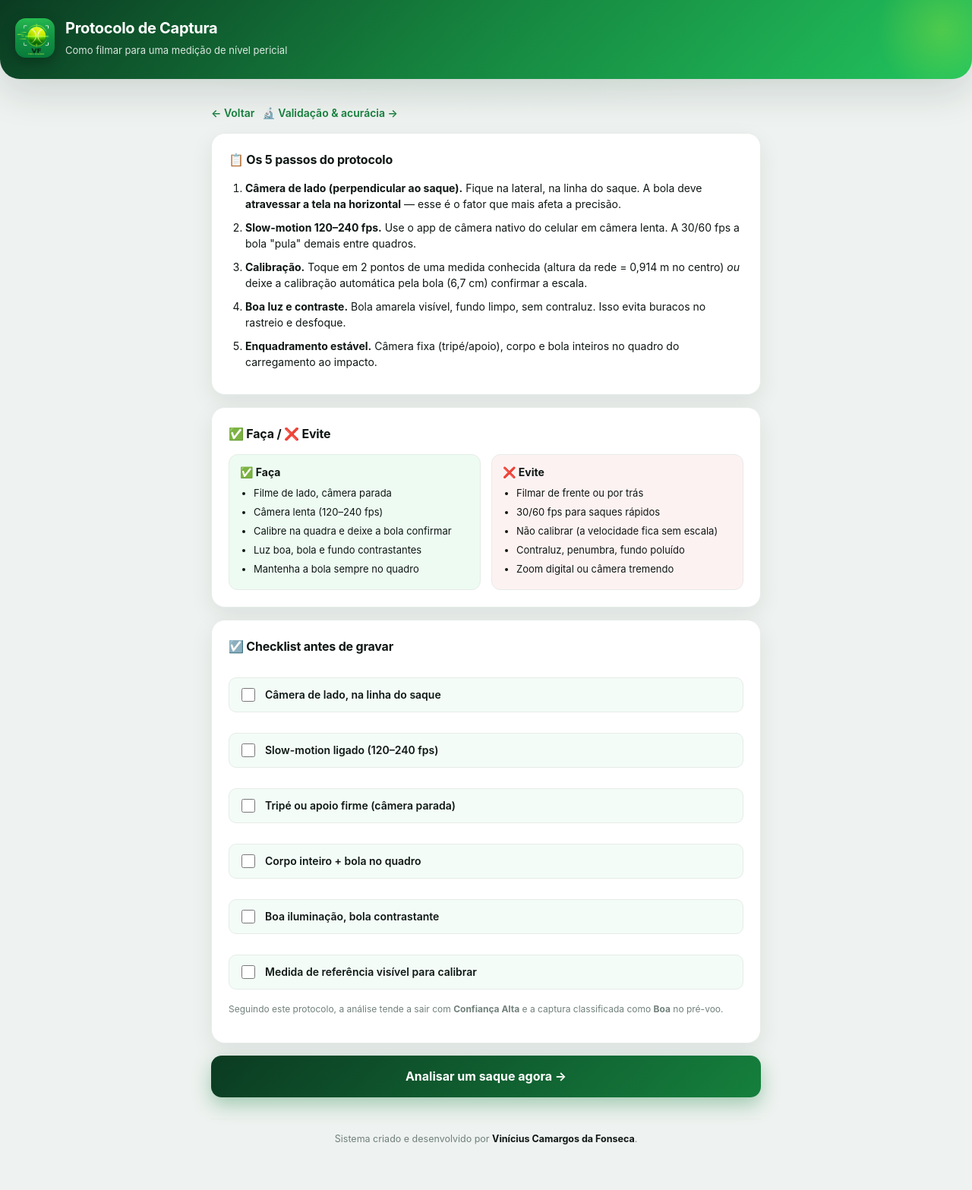
After one commit to viniciusdesimmcees-droid/vc-fisiocoach-gifs, a Flask app: page /protocolo in a window 1280 px wide. The commit adds this page. Shown: the whole page at 76% size. Run offline with Flask 3, Linux system fonts and the light colour scheme.

Commit message:
Add Scientific Validation seal: guided protocol + accuracy spec + drop-test self-check
Closes the reliability engine with a credibility layer:

- /protocolo: guided 5-step capture protocol (lateral camera, slow-motion,
  calibration, lighting, framing) with do/don't and a pre-capture checklist
- /validacao: methodology, expected-accuracy spec (derived from the same
  uncertainty model as the confidence seal: ±4% ideal, ±6% recommended,
  ±11% minimum, with per-speed margins), and a free-fall self-test
  (v = sqrt(2gH)) with an interactive calculator and reference table — a
  reproducible, radar-free way to verify the whole measurement chain
- /validacao/ficha.pdf: downloadable Technical Accuracy Sheet with the
  signature seal
- Honest framing throughout: engineering estimates, not lab certification;
  drop test validates low speed, fps adequacy covers high speed

Co-Authored-By: Claude Opus 4.8 <noreply@anthropic.com>
Claude-Session: https://claude.ai/code/session_01KUiv1DTYtbHrQLZZQoXPJC

```diff
--- a/tennis-serve-analyzer/webapp/app.py
+++ b/tennis-serve-analyzer/webapp/app.py
@@ -46,6 +46,7 @@ import posture  # noqa: E402
 import ballcal  # noqa: E402
 import confidence  # noqa: E402
 import preflight  # noqa: E402
+import validation  # noqa: E402
 
 history.init_db()
 
@@ -383,6 +384,46 @@ def postura_analisar():
             os.remove(in_path)
         except OSError:
             pass
+
+
+@app.route("/protocolo")
+def protocolo():
+    return render_template("protocolo.html")
+
+
+@app.route("/validacao")
+def validacao():
+    return render_template(
+        "validacao.html",
+        spec=validation.accuracy_spec(),
+        drops=validation.drop_table(),
+        ref_speeds=validation.REF_SPEEDS,
+        metodologia=validation.METODOLOGIA,
+    )
+
+
+@app.route("/validacao/ficha.pdf")
+def ficha_tecnica():
+    import tempfile
+
+    fd, tmp = tempfile.mkstemp(suffix=".pdf")
+    os.close(fd)
+    try:
+        reportpro.write_spec_pdf(
+            tmp, validation.accuracy_spec(), validation.drop_table(),
+            validation.REF_SPEEDS, validation.METODOLOGIA,
+        )
+        with open(tmp, "rb") as f:
+            data = f.read()
+    finally:
+        try:
+            os.remove(tmp)
+        except OSError:
+            pass
+    return Response(
+        data, mimetype="application/pdf",
+        headers={"Content-Disposition": 'attachment; filename="ficha_tecnica_acuracia.pdf"'},
+    )
 
 
 @app.route("/manifest.webmanifest")
--- a/tennis-serve-analyzer/webapp/reportpro.py
+++ b/tennis-serve-analyzer/webapp/reportpro.py
@@ -492,6 +492,60 @@ def _situacao_cor(sit):
     return "#15803d"
 
 
+def write_spec_pdf(path: str, spec: list, drops: list, ref_speeds, metodologia: list) -> None:
+    """Ficha Técnica de Acurácia (selo de validação científica)."""
+    fig = plt.figure(figsize=(8.27, 11.69))
+    _page_header(fig, "Selo de Validação Científica", "Ficha Técnica de Acurácia")
+
+    y = 0.89
+    fig.text(0.06, y, "Acurácia esperada", fontsize=12, fontweight="bold",
+             color="#15803d")
+    y -= 0.028
+    fig.text(0.06, y, "Erro = √(fps² + calibração² + rastreio²). Estimativa de "
+             "engenharia, não certificação de laboratório.", fontsize=8.5,
+             color="#64748b")
+    y -= 0.022
+    for s in spec:
+        fig.text(0.06, y, s["nome"], fontsize=10.5, fontweight="bold", color="#0f1714")
+        fig.text(0.94, y, f"± {s['erro_pct']}%", fontsize=10.5, fontweight="bold",
+                 color="#15803d", ha="right")
+        fig.text(0.06, y - 0.016, s["cond"], fontsize=8.2, color="#64748b")
+        margens = "   ".join(f"{v} km/h → ±{s['margens'][v]}" for v in ref_speeds)
+        fig.text(0.06, y - 0.030, margens, fontsize=8.5, color="#334155")
+        fig.add_artist(plt.Line2D([0.06, 0.94], [y - 0.040, y - 0.040],
+                                  color="#eef2f0", lw=0.8))
+        y -= 0.058
+
+    # autoteste por queda livre
+    y -= 0.01
+    fig.text(0.06, y, "Autoteste por queda livre (verificável)", fontsize=12,
+             fontweight="bold", color="#15803d")
+    y -= 0.024
+    fig.text(0.06, y, "Solte uma bola de uma altura H; pela física a velocidade no "
+             "impacto é v = √(2·g·H), g = 9,81 m/s². Filme, meça e compare.",
+             fontsize=9, color="#334155")
+    y -= 0.026
+    cols = "    ".join(f"{d['altura_m']}m={d['v_kmh']}km/h" for d in drops)
+    fig.text(0.06, y, cols, fontsize=9, fontweight="bold", color="#0f1714")
+    y -= 0.03
+
+    # metodologia
+    fig.text(0.06, y, "Metodologia e limites", fontsize=12, fontweight="bold",
+             color="#15803d")
+    y -= 0.022
+    for titulo, texto in metodologia:
+        fig.text(0.06, y, titulo, fontsize=10, fontweight="bold", color="#0f1714")
+        ax = fig.add_axes([0.06, y - 0.052, 0.88, 0.05]); ax.axis("off")
+        ax.text(0, 1, texto, fontsize=8.3, color="#334155", va="top",
+                transform=ax.transAxes, wrap=True, linespacing=1.35)
+        y -= 0.075
+
+    _signature(fig)
+    with PdfPages(path) as pdf:
+        pdf.savefig(fig)
+        plt.close(fig)
+
+
 def write_posture_pdf(path: str, athlete: str, resultado: dict, annot_png: str) -> None:
     """Laudo PDF da avaliação postural (1 página): imagem anotada + medidas."""
     import matplotlib.image as mpimg
--- a/tennis-serve-analyzer/webapp/static/style.css
+++ b/tennis-serve-analyzer/webapp/static/style.css
@@ -325,6 +325,49 @@ img.gauge { display: block; width: 86%; max-width: 360px; margin: 6px auto 4px;
   border: 1px solid var(--line); border-radius: 999px; padding: 3px 9px;
 }
 
+/* protocolo de captura */
+.proto-steps { margin: 8px 0 0; padding-left: 22px; }
+.proto-steps li { margin: 10px 0; font-size: 14px; line-height: 1.5; }
+.proto-grid { display: grid; grid-template-columns: 1fr; gap: 14px; }
+@media (min-width: 640px) { .proto-grid { grid-template-columns: 1fr 1fr; } }
+.proto-do, .proto-dont { border-radius: 12px; padding: 12px 14px; border: 1px solid var(--line); }
+.proto-do { background: rgba(34,197,94,.08); }
+.proto-dont { background: rgba(220,38,38,.06); }
+.proto-do h3, .proto-dont h3 { margin: 0 0 6px; font-size: 14px; }
+.proto-do ul, .proto-dont ul { margin: 0; padding-left: 18px; font-size: 13px; }
+.proto-do li, .proto-dont li { margin: 5px 0; }
+.proto-check { display: grid; gap: 8px; margin-top: 6px; }
+.proto-check-item {
+  display: flex; align-items: center; gap: 10px; font-size: 14px;
+  background: rgba(34,197,94,.05); border: 1px solid var(--line);
+  border-radius: 10px; padding: 10px 12px; cursor: pointer;
+}
+.proto-check-item input { width: 18px; height: 18px; }
+
+/* validação científica */
+.seal-cert { border: 2px solid var(--green); text-align: center; }
+.cert-badge { font-size: 18px; font-weight: 800; color: var(--green-dark); }
+.cert-sub { font-size: 13.5px; color: var(--muted); margin: 8px 0 14px; line-height: 1.55; }
+.spec-row { padding: 12px 0; border-bottom: 1px solid var(--line); }
+.spec-row:last-of-type { border-bottom: 0; }
+.spec-top { display: flex; justify-content: space-between; align-items: baseline; }
+.spec-nome { font-weight: 700; font-size: 14.5px; }
+.spec-err { font-weight: 800; font-size: 15px; color: var(--green-dark); }
+.spec-cond { font-size: 12.5px; color: var(--muted); margin-top: 2px; }
+.spec-margins { display: flex; flex-wrap: wrap; gap: 6px; margin-top: 8px; }
+.spec-chip {
+  font-size: 11.5px; background: rgba(34,197,94,.10); color: var(--ink);
+  border: 1px solid var(--line); border-radius: 999px; padding: 3px 9px;
+}
+.dropcalc { margin-top: 12px; background: rgba(34,197,94,.05); border: 1px solid var(--line); border-radius: 12px; padding: 12px 14px; }
+.dc-out { margin-top: 10px; }
+.dc-exp { font-size: 15px; color: var(--ink); }
+.dc-cmp { font-size: 14px; font-weight: 700; margin-top: 6px; }
+.metod { padding: 8px 0; border-bottom: 1px solid var(--line); }
+.metod:last-of-type { border-bottom: 0; }
+.metod summary { cursor: pointer; font-size: 14px; padding: 4px 0; }
+.metod p { font-size: 13px; color: var(--muted); line-height: 1.55; margin: 8px 0 4px; }
+
 /* pré-voo: qualidade da captura */
 .preflight {
   background: #fff; border: 1.5px solid var(--green); border-radius: 16px;
--- a/tennis-serve-analyzer/webapp/templates/index.html
+++ b/tennis-serve-analyzer/webapp/templates/index.html
@@ -28,6 +28,8 @@
     <div style="display:flex; gap:10px; flex-wrap:wrap">
       <a class="back" href="{{ url_for('historico') }}">📊 Ver histórico dos atletas →</a>
       <a class="back" href="{{ url_for('postura') }}">🧍 Avaliação postural →</a>
+      <a class="back" href="{{ url_for('protocolo') }}">📋 Protocolo de captura →</a>
+      <a class="back" href="{{ url_for('validacao') }}">🔬 Validação & acurácia →</a>
     </div>
 
     <form class="card" action="{{ url_for('analyze') }}" method="post" enctype="multipart/form-data">
--- /dev/null
+++ b/tennis-serve-analyzer/webapp/templates/protocolo.html
@@ -0,0 +1,93 @@
+<!doctype html>
+<html lang="pt-br">
+<head>
+  <meta charset="utf-8">
+  <meta name="viewport" content="width=device-width, initial-scale=1">
+  <title>Protocolo de Captura — VF Tênis Scanner</title>
+  <meta name="theme-color" content="#2ecc55">
+  <link rel="icon" href="{{ url_for('static', filename='favicon-32.png') }}">
+  <link rel="apple-touch-icon" href="{{ url_for('static', filename='apple-touch-icon.png') }}">
+  <link rel="manifest" href="{{ url_for('manifest') }}">
+  <link rel="stylesheet" href="{{ url_for('static', filename='style.css') }}">
+</head>
+<body>
+  <header>
+    <img src="{{ url_for('static', filename='logo.png') }}" alt="VF Tênis Scanner">
+    <div>
+      <h1>Protocolo de Captura</h1>
+      <span>Como filmar para uma medição de nível pericial</span>
+    </div>
+  </header>
+
+  <div class="wrap">
+    <div style="display:flex; gap:10px; flex-wrap:wrap">
+      <a class="back" href="{{ url_for('index') }}">← Voltar</a>
+      <a class="back" href="{{ url_for('validacao') }}">🔬 Validação & acurácia →</a>
+    </div>
+
+    <div class="card">
+      <h2>📋 Os 5 passos do protocolo</h2>
+      <ol class="proto-steps">
+        <li><b>Câmera de lado (perpendicular ao saque).</b> Fique na lateral, na linha
+          do saque. A bola deve <b>atravessar a tela na horizontal</b> — esse é o fator
+          que mais afeta a precisão.</li>
+        <li><b>Slow-motion 120–240 fps.</b> Use o app de câmera nativo do celular em
+          câmera lenta. A 30/60 fps a bola "pula" demais entre quadros.</li>
+        <li><b>Calibração.</b> Toque em 2 pontos de uma medida conhecida (altura da
+          rede = 0,914 m no centro) <i>ou</i> deixe a calibração automática pela bola
+          (6,7 cm) confirmar a escala.</li>
+        <li><b>Boa luz e contraste.</b> Bola amarela visível, fundo limpo, sem
+          contraluz. Isso evita buracos no rastreio e desfoque.</li>
+        <li><b>Enquadramento estável.</b> Câmera fixa (tripé/apoio), corpo e bola
+          inteiros no quadro do carregamento ao impacto.</li>
+      </ol>
+    </div>
+
+    <div class="card">
+      <h2>✅ Faça / ❌ Evite</h2>
+      <div class="proto-grid">
+        <div class="proto-do">
+          <h3>✅ Faça</h3>
+          <ul>
+            <li>Filme de lado, câmera parada</li>
+            <li>Câmera lenta (120–240 fps)</li>
+            <li>Calibre na quadra e deixe a bola confirmar</li>
+            <li>Luz boa, bola e fundo contrastantes</li>
+            <li>Mantenha a bola sempre no quadro</li>
+          </ul>
+        </div>
+        <div class="proto-dont">
+          <h3>❌ Evite</h3>
+          <ul>
+            <li>Filmar de frente ou por trás</li>
+            <li>30/60 fps para saques rápidos</li>
+            <li>Não calibrar (a velocidade fica sem escala)</li>
+            <li>Contraluz, penumbra, fundo poluído</li>
+            <li>Zoom digital ou câmera tremendo</li>
+          </ul>
+        </div>
+      </div>
+    </div>
+
+    <div class="card">
+      <h2>☑️ Checklist antes de gravar</h2>
+      <div class="proto-check">
+        {% for item in ['Câmera de lado, na linha do saque',
+                        'Slow-motion ligado (120–240 fps)',
+                        'Tripé ou apoio firme (câmera parada)',
+                        'Corpo inteiro + bola no quadro',
+                        'Boa iluminação, bola contrastante',
+                        'Medida de referência visível para calibrar'] %}
+        <label class="proto-check-item"><input type="checkbox"> {{ item }}</label>
+        {% endfor %}
+      </div>
+      <p class="note">Seguindo este protocolo, a análise tende a sair com
+        <b>Confiança Alta</b> e a captura classificada como <b>Boa</b> no pré-voo.</p>
+    </div>
+
+    <a class="pdf-btn" href="{{ url_for('index') }}">Analisar um saque agora →</a>
+
+    <footer class="credit">Sistema criado e desenvolvido por <strong>Vinícius Camargos da Fonseca</strong>.</footer>
+  </div>
+</body>
+</html>
--- /dev/null
+++ b/tennis-serve-analyzer/webapp/validation.py
@@ -0,0 +1,123 @@
+"""Validação científica: especificação de acurácia + autoteste por física.
+
+Duas peças de credibilidade:
+
+1) FICHA TÉCNICA DE ACURÁCIA — documenta o método (velocidade = px/quadro × fps
+   × m/px), as fontes de erro e a acurácia ESPERADA sob protocolo, derivada do
+   mesmo modelo de incerteza usado no selo de confiança (coerência interna).
+
+2) AUTOTESTE POR QUEDA LIVRE — um teste que QUALQUER pessoa pode reproduzir,
+   sem radar: solte uma bola de uma altura medida H; pela física, a velocidade
+   no momento do impacto é v = sqrt(2·g·H) (resistência do ar desprezível para
+   quedas curtas). Filme a queda, meça no app e compare. É uma referência de
+   velocidade CONHECIDA e independente para checar toda a cadeia de medição.
+
+Honestidade: os números de acurácia vêm de um modelo de engenharia (não de
+certificação de laboratório). O autoteste valida a cadeia em BAIXA velocidade;
+para alta velocidade, o fator decisivo é fps adequado (verificado no pré-voo).
+"""
+
+from __future__ import annotations
+
+import math
+
+G = 9.81  # m/s²
+
+
+def expected_drop_speed(height_m: float) -> dict:
+    """Velocidade teórica de impacto de uma bola solta da altura H (queda livre)."""
+    h = max(0.0, float(height_m))
+    v_ms = math.sqrt(2 * G * h)
+    return {
+        "altura_m": round(h, 2),
+        "v_ms": round(v_ms, 2),
+        "v_kmh": round(v_ms * 3.6, 1),
+        "formula": "v = √(2 · g · H), g = 9,81 m/s²",
+    }
+
+
+def drop_table(heights=(0.5, 1.0, 1.5, 2.0, 2.5, 3.0)) -> list[dict]:
+    return [expected_drop_speed(h) for h in heights]
+
+
+def compare_drop(height_m: float, measured_kmh: float) -> dict:
+    """Compara a medição do app com a física, para o autoteste."""
+    exp = expected_drop_speed(height_m)
+    ev = exp["v_kmh"]
+    err = (measured_kmh - ev)
+    err_pct = (err / ev * 100.0) if ev else 0.0
+    a = abs(err_pct)
+    if a <= 7:
+        veredito, cor = "Excelente — dentro da margem esperada", "#15803d"
+    elif a <= 15:
+        veredito, cor = "Bom — pequena diferença, aceitável", "#d97706"
+    else:
+        veredito, cor = "Fora da margem — revise calibração/fps/captura", "#dc2626"
+    return {
+        "altura_m": exp["altura_m"],
+        "esperado_kmh": ev,
+        "medido_kmh": round(float(measured_kmh), 1),
+        "erro_kmh": round(err, 1),
+        "erro_pct": round(err_pct, 1),
+        "veredito": veredito,
+        "cor": cor,
+    }
+
+
+# ---- especificação de acurácia (derivada do modelo de incerteza) ----
+# rel = sqrt(fps² + calibração² + rastreio²)
+_SCENARIOS = [
+    {"nome": "Ideal (laudo pericial)",
+     "cond": "240 fps · calibração confirmada pela bola · captura Boa",
+     "fps": 0.015, "cal": 0.03, "trk": 0.022},
+    {"nome": "Recomendado",
+     "cond": "120 fps · calibração da quadra + bola · captura Boa",
+     "fps": 0.04, "cal": 0.035, "trk": 0.03},
+    {"nome": "Mínimo aceitável",
+     "cond": "60 fps · calibração simples · captura Regular",
+     "fps": 0.08, "cal": 0.06, "trk": 0.05},
+]
+
+_REF_SPEEDS = (120, 150, 180, 200)
+
+
+def accuracy_spec() -> list[dict]:
+    rows = []
+    for s in _SCENARIOS:
+        rel = math.sqrt(s["fps"] ** 2 + s["cal"] ** 2 + s["trk"] ** 2)
+        rows.append({
+            "nome": s["nome"],
+            "cond": s["cond"],
+            "erro_pct": round(rel * 100, 1),
+            "margens": {v: round(v * rel) for v in _REF_SPEEDS},
+        })
+    return rows
+
+
+REF_SPEEDS = _REF_SPEEDS
+
+
+# ---- blocos de metodologia (texto reutilizado na página e no PDF) ----
+METODOLOGIA = [
+    ("Como a velocidade é medida",
+     "A bola é rastreada quadro a quadro. A velocidade é o deslocamento entre "
+     "quadros convertido para metros (pela calibração) e dividido pelo tempo "
+     "entre quadros (1/fps): velocidade = pixels/quadro × fps × metros/pixel. "
+     "Reportamos o pico como a maior MEDIANA de uma janela sustentada, não um "
+     "quadro isolado — assim um ruído pontual não vira 'recorde'."),
+    ("As três fontes de erro",
+     "1) fps: define a precisão do tempo; saques rápidos exigem 120–240 fps. "
+     "2) Calibração: a escala metros/pixel; conferida de forma independente pelo "
+     "tamanho da bola (6,7 cm). 3) Rastreio: continuidade e nitidez da bola. "
+     "As incertezas se somam em quadratura e viram a margem (± km/h) e o nível "
+     "de confiança de cada análise."),
+    ("Verificações automáticas",
+     "Cada análise passa pelo pré-voo (câmera lateral, fps × velocidade, bola "
+     "visível, calibração plausível, desfoque) e pelo cruzamento quadra × bola. "
+     "O número só ganha 'Confiança Alta' quando essas verificações passam."),
+    ("Limitações (honestidade técnica)",
+     "É uma medição 2D por vídeo de celular — não é radar Doppler. A escala vale "
+     "no plano de voo da bola; ângulos muito oblíquos introduzem erro. As faixas "
+     "biomecânicas e de referência são aproximadas, da literatura. Use como "
+     "instrumento de acompanhamento e apoio à decisão, não como diagnóstico médico."),
+]
```
Also changed, not shown: tennis-serve-analyzer/webapp/templates/validacao.html (added, +135 -0 lines).
